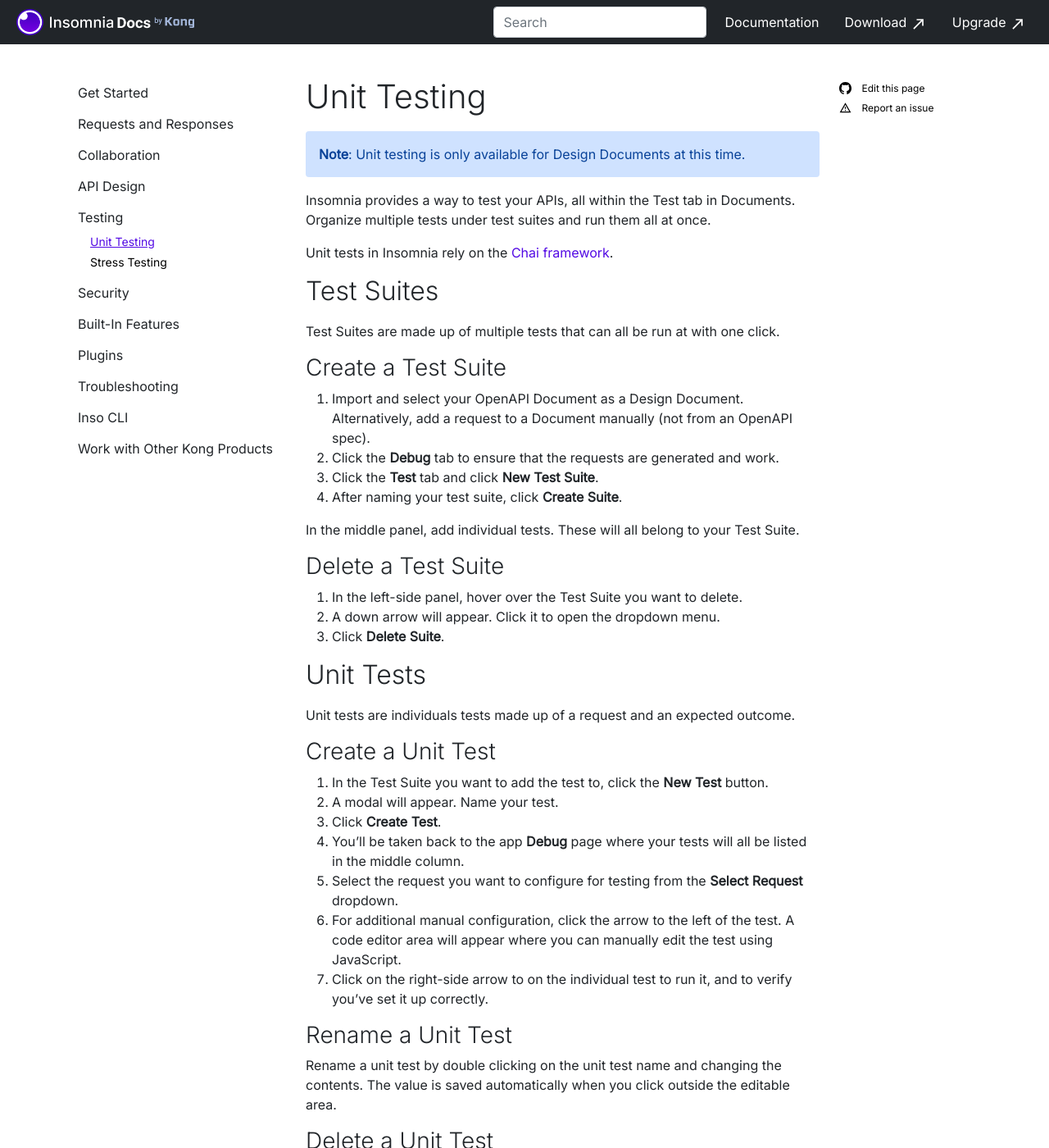
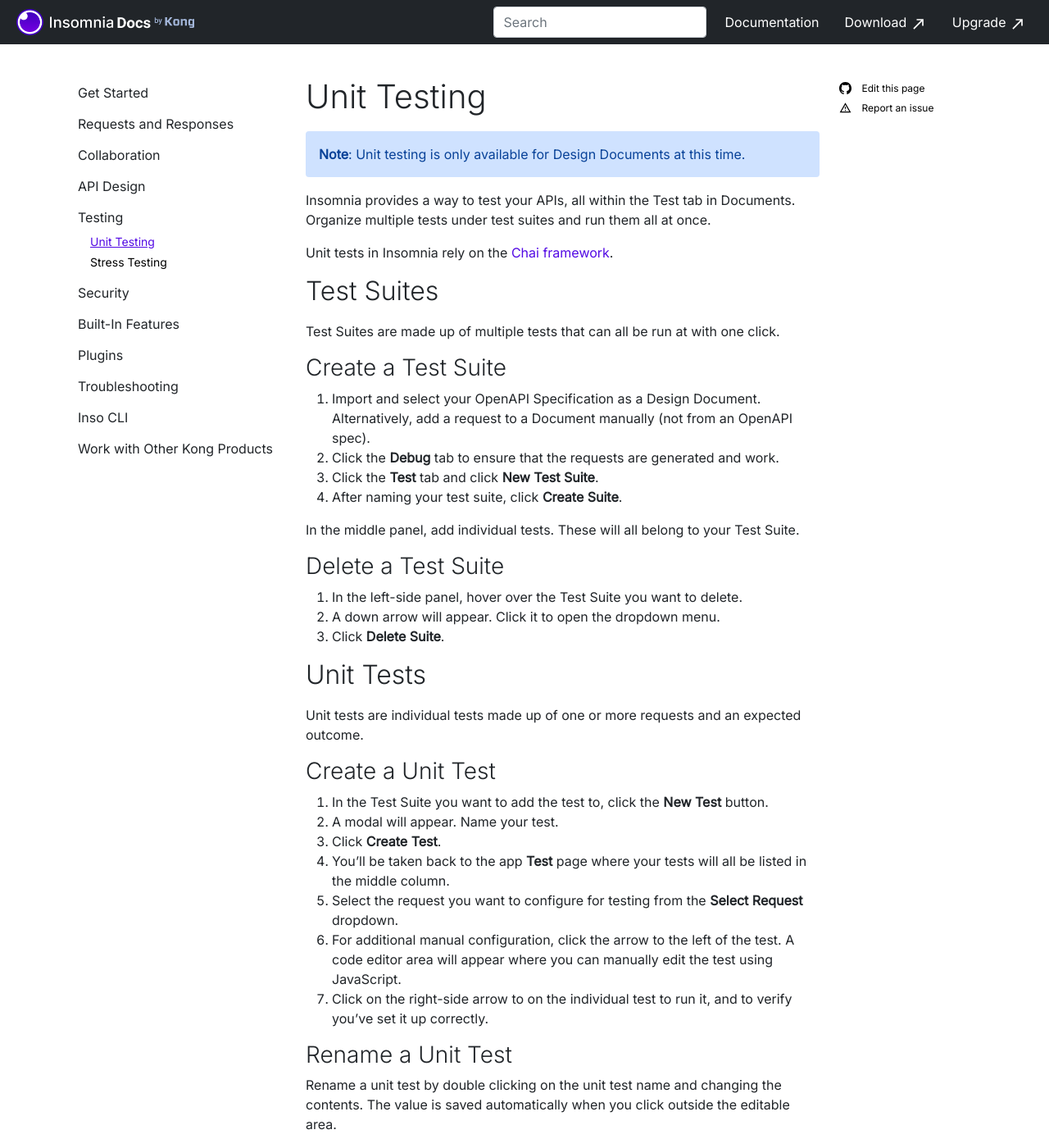
Before and after one commit to Kong/insomnia-docs, a Jekyll site: the page built from docs/insomnia/unit-testing.md, in a window 1280 px wide and 1400 px high. Shown: the whole window at 82% size. Built offline with Jekyll 4.4.1, drawn with Linux system fonts in a browser that asks for light colours; comment, search, counter and statistics services are not loaded; some of the changed text lies outside the part shown.

Commit message:
Apply suggestions from code review
Co-authored-by: Opender Singh <opender.singh@konghq.com>

```diff
--- a/docs/insomnia/unit-testing.md
+++ b/docs/insomnia/unit-testing.md
@@ -18,7 +18,7 @@
 
 ### Create a Test Suite
 
-1. Import and select your OpenAPI Document as a Design Document. Alternatively, add a request to a Document manually (not from an OpenAPI spec).
+1. Import and select your OpenAPI Specification as a Design Document. Alternatively, add a request to a Document manually (not from an OpenAPI spec).
 1. Click the **Debug** tab to ensure that the requests are generated and work.
 1. Click the **Test** tab and click **New Test Suite**.
 1. After naming your test suite, click **Create Suite**.
@@ -33,14 +33,14 @@
 
 ## Unit Tests
 
-Unit tests are individuals tests made up of a request and an expected outcome.
+Unit tests are individual tests made up of one or more requests and an expected outcome.
 
 ### Create a Unit Test
 
 1. In the Test Suite you want to add the test to, click the **New Test** button.
 1. A modal will appear. Name your test.
 1. Click **Create Test**.
-1. You'll be taken back to the app **Debug** page where your tests will all be listed in the middle column.
+1. You'll be taken back to the app **Test** page where your tests will all be listed in the middle column.
 1. Select the request you want to configure for testing from the **Select Request** dropdown.
 1. For additional manual configuration, click the arrow to the left of the test. A code editor area will appear where you can manually edit the test using JavaScript.
 1. Click on the right-side arrow to on the individual test to run it, and to verify you've set it up correctly.
```
Also changed, not shown: other parts of docs/insomnia/unit-testing.md (+1 -1 lines).
